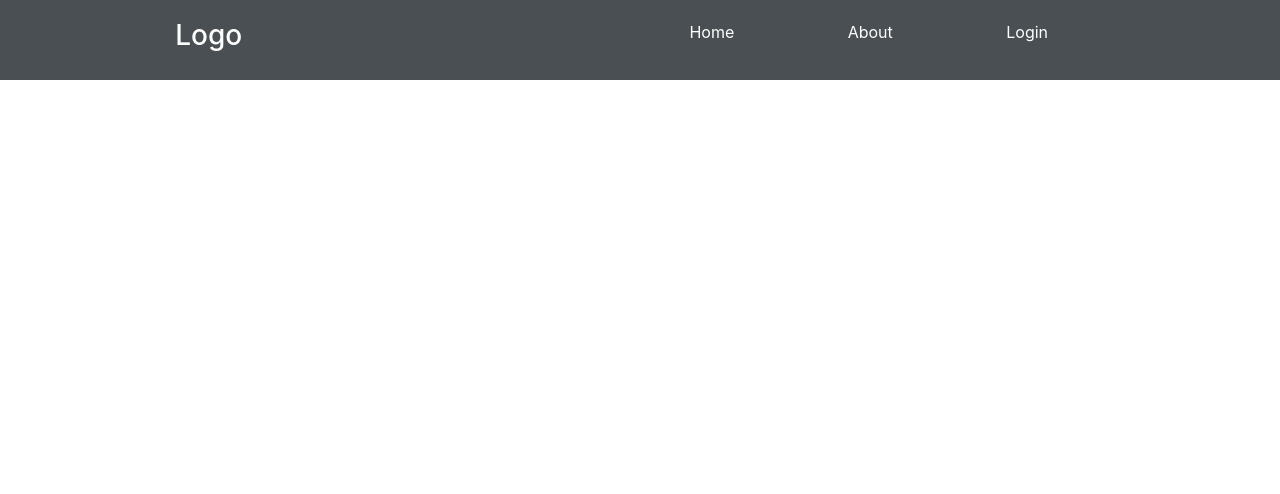
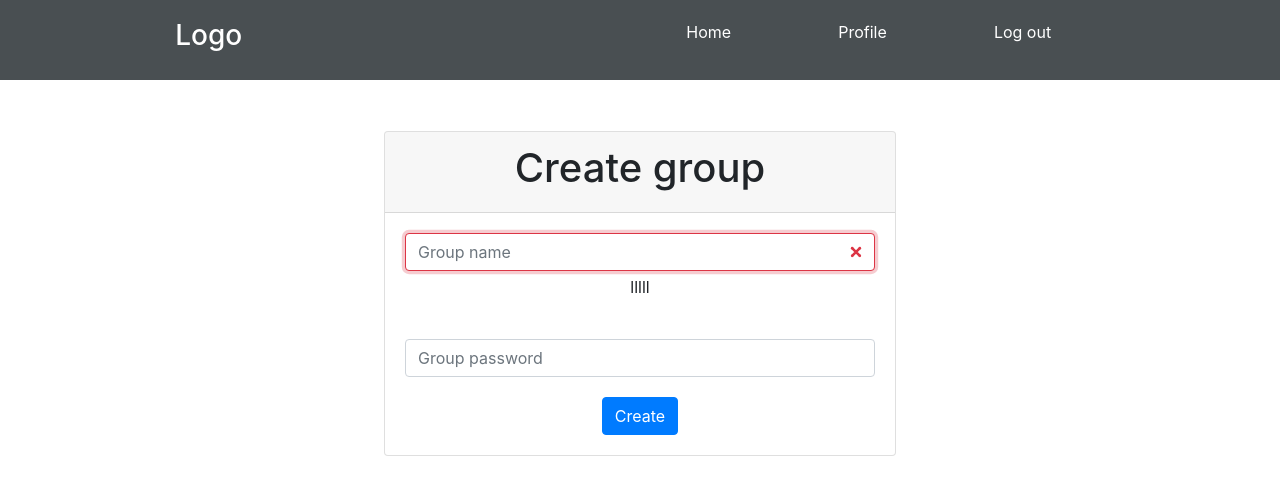
Before and after one commit to Ritek/PracaReact, a React (Create React App) app: page /user/creategroup in a window 1280 px wide. Shown: the top 494 px of the page. Built offline with nearby package versions, Linux system fonts and the light colour scheme; sample sign-in values are in the browser's storage.

Commit message:
users can create group and join them

```diff
--- a/src/App.js
+++ b/src/App.js
@@ -13,6 +13,12 @@ import RegConf from './components/RegConf';
 import UserDashboard from './components/UserDashboard';
 import ProtectedRoute from './components/ProtectedRoute';
 import checkToken from './components/checkLoginStatus';
+
+// teacher
+import CreateGroup from './components/teacher/CreateGroup';
+
+// student
+import JoinGroup from './components/student/JoinGroup';
 
 function App() {
   const [isLoggedIn, setIsLoggedIn] = useState(false);
@@ -35,9 +41,19 @@ function App() {
             <Route path="/register" component={Register}/>
             <Route path="/confirmation" component={RegConf}/>
 
-            <ProtectedRoute path="/user" exact component={(props) => <UserDashboard {...props} value={isLoggedIn} /> } />
 
             <Route path="/login" component={(props) => <Login {...props} value={setIsLoggedIn} /> }/>
+
+            {/* protected routes */}
+            <ProtectedRoute path="/user" exact component={(props) => <UserDashboard {...props}  value={isLoggedIn} /> } />
+
+            {/* teacher routes */}
+            <ProtectedRoute path="/user/creategroup" exact component={(props) => <CreateGroup {...props}  value={isLoggedIn} /> } />
+
+            {/* student routes */}
+            <ProtectedRoute path="/user/joingroup" exact component={(props) => <JoinGroup {...props}  value={isLoggedIn} /> } />
+
+
           </Switch>
         </div>
       </div>
--- a/src/components/Home.js
+++ b/src/components/Home.js
@@ -1,5 +1,6 @@
 import React, {useContext} from 'react';
 import '../App.css';
+import {BrowserRouter as Router, Redirect} from 'react-router-dom';
 
 function About() {
 
--- a/src/components/Login.js
+++ b/src/components/Login.js
@@ -18,10 +18,6 @@ function Login(props) {
         password: "",
     });
 
-    useEffect(() => {
-        //console.log('State changed');
-    }, [setLogin])
-
     const [serverError, setServerError] = useState({msg: ""});
 
     const clearInputs = () => {
@@ -41,10 +37,12 @@ function Login(props) {
 
         Axios.post('http://localhost:5000/api/user/login', input).then(res => {
             console.log(res.data);
+
+            sessionStorage.setItem('token', res.data.token);
+            sessionStorage.setItem('refreshToken', res.data.refreshToken);
+
             setServerError({msg: "ok"});
 
-            localStorage.setItem('token', res.data.token);
-            localStorage.setItem('refreshToken', res.data.refreshToken);
             setLogin(true);
         }).catch(error => {
             setServerError({msg: "Could not log in. Wrong email or password"});
@@ -55,7 +53,7 @@ function Login(props) {
     return (
     <div>
         {serverError.msg === "ok" &&
-            <Redirect to='/' />
+            <Redirect to='/user' />
         }
 
         {serverError.msg !== "" && serverError.msg !== "ok" &&
--- a/src/components/Nav.js
+++ b/src/components/Nav.js
@@ -15,8 +15,8 @@ function Nav(props) {
 
     const handleLogOut = () => {
         setLogin(false);
-        localStorage.removeItem('token');
-        localStorage.removeItem('refreshToken');
+        sessionStorage.removeItem('token');
+        sessionStorage.removeItem('refreshToken');
     }
 
     if (login === false) {
--- a/src/components/ProtectedRoute.js
+++ b/src/components/ProtectedRoute.js
@@ -7,6 +7,7 @@ const ProtectedRoute = ({ component: Component, ...rest}) => (
         checkToken() ? (
             <Component {...props} />
         ) : (
+            console.log("can't let you in"),
             <Redirect to={{
                 pathname: '/login',
                 state: {from: props.location}
--- a/src/components/Register.js
+++ b/src/components/Register.js
@@ -8,7 +8,7 @@ import validate from './validateRegister';
 
 function Register() {
 
-    //const focusInput = useRef(null);
+    const focusInput = useRef(null);
 
     const cardStyle = {
         marginLeft: 'auto',
@@ -17,9 +17,9 @@ function Register() {
         minWidth: '300px',
     }
 
-    /* useEffect(() => {
+    useEffect(() => {
         focusInput.current.focus();
-    }, []) */
+    }, []);
 
     const { values, handleChange, handleSubmit, errors, handleServerError, serverError, clearForm, blockSubmit } = useForm(submit, validate);
 
@@ -54,7 +54,7 @@ function Register() {
             </div>
             <form className="card-body">
                 <p className="font-italic">Login will only be used for greetings. You do not have to give one now.</p>
-                <input /* ref={focusInput} */ type="text" className={"form-control"} placeholder="Enter your login" name="login" value={values.login} onChange={e => handleChange(e)}></input><br />
+                <input ref={focusInput} type="text" className={"form-control"} placeholder="Enter your login" name="login" value={values.login} onChange={e => handleChange(e)}></input><br />
                 <br />
 
                 <input type="text" className={errors.email ? "form-control is-invalid": "form-control"} placeholder="Enter your email" name="email" value={values.email} onChange={e => handleChange(e)}></input><br />
--- a/src/components/UserDashboard.js
+++ b/src/components/UserDashboard.js
@@ -1,15 +1,32 @@
-import React, {useState, useEffect} from 'react'
+import React, {useState, useEffect} from 'react';
+import {BrowserRouter as Router, Switch, Route, Link} from 'react-router-dom';
 
 function UserDashboard() {
+    const colStyle = {
+        height: '200px',
+        backgroundColor: 'blue',
+        padding: '5px',
+    }
+
     return (
         <div>
             <p>Your dashbord</p>
+            <Link to='/user/creategroup'>Create group</Link><br />
+            <Link to='/user/joingroup'>Join group</Link>
 
             <div className="row">
-                <div className="col">
+                <div className="col-sm-6">
+                    <div className='rounded' style={colStyle}>Create a group</div>
+                </div>
+                <div className="col-sm-6">
+                    <div className='rounded' style={colStyle}>Menage groups</div>
+                </div>
+            </div>
+            <div className="row">
+                <div className="col-sm-6 card">
                     1 of 2
                 </div>
-                <div className="col">
+                <div className="col-sm-6 card">
                     2 of 2
                 </div>
             </div>
--- a/src/components/checkLoginStatus.js
+++ b/src/components/checkLoginStatus.js
@@ -4,7 +4,7 @@ import Axios from 'axios';
 const getNewToken = (refToken) => {
     Axios.post('http://localhost:5000/api/user/checkRefreshToken', refToken).then(res => {
         console.log(res.data);
-        localStorage.setItem('token', res.data);
+        sessionStorage.setItem('token', res.data);
     }).catch(error => {
         console.log(error);
     });
@@ -24,20 +24,23 @@ const checkExpired = (token) => {
 }
 
 export default function checkLoginStatus() {
-    const token = localStorage.getItem('token');
-    const refreshToken = localStorage.getItem('refreshToken');
+    const token = sessionStorage.getItem('token');
+    const refreshToken = sessionStorage.getItem('refreshToken');
 
+    // if returns false protected route won't let you in
     if (!token || !refreshToken) {
-        console.log('before false');
+        console.log('no tokens');
         return false;
     } else {
         if (!checkExpired(token)) return true;
         else {
             if (!checkExpired(refreshToken)) {
+                console.log('refresh token still works');
                 getNewToken(refreshToken);
                 return true;
             } else {
-                localStorage.clear();
+                console.log('refreshToken ran out');
+                sessionStorage.clear();
                 return false;
             }
         }
--- /dev/null
+++ b/src/components/student/JoinGroup.js
@@ -0,0 +1,75 @@
+import React, {useState, useEffect} from 'react'
+import Axios from 'axios';
+import decode from 'jwt-decode';
+
+function JoinGroup() {
+
+    const cardStyle = {
+        marginLeft: 'auto',
+        marginRight: 'auto',
+        width: '40vw',
+        minWidth: '300px',
+    }
+
+    const [values, setValues] = useState({userId: "", name: "", password: ""});
+    const [message, setMessage] = useState({status: "", msg: ""});
+
+    useEffect(() => {
+        //focusInput.current.focus();
+
+        try {
+            const {id} = decode(sessionStorage.getItem('token'));
+            console.log("effect id:", id);
+            setValues({...values, userId: id});
+        } catch(error) {
+            console.log(error);
+        }
+    }, []);
+
+    const handleChange = (event) => {
+        setValues({...values, [event.target.name]: event.target.value})
+    }
+
+    const onSubmit = (event) => {
+        event.preventDefault();
+
+        if (values.name !== "" && values.password !== "") {
+            Axios.post('http://localhost:5000/api/groups/joingroup', values).then(res => {
+                console.log(res.data);
+                if (res.data === "Joined the group") {
+                    setMessage({status: "ok", msg: "You have succesfuly joined the group"});
+                }
+            }).catch(error => {
+                console.log(error);
+            });
+        } else {
+            console.log("Please enter data");
+        }
+    }
+
+    return (
+        <div>
+            {message.status === "ok" &&
+                <div className="alert alert-success" style={cardStyle}>
+                    <p>{message.msg}</p>
+                </div>
+            }
+
+            <form className="card" style={cardStyle}>
+                <div className="card-header">
+                    <h1>Join group</h1>
+                </div>
+                <div className="card-body">
+                    <input type="text" className="form-control" name="name" value={values.name} onChange={e => handleChange(e)} placeholder="Group name" required/>
+                    <br />
+                    <input type="text" className="form-control" name="password" value={values.password} onChange={e => handleChange(e)} placeholder="Group password" required/>
+                    <br />
+                    <br />
+                    <button type="submit" className="btn btn-primary" onClick={e => onSubmit(e)}>Join</button>
+                </div>
+            </form>
+        </div>
+    )
+}
+
+export default JoinGroup
--- /dev/null
+++ b/src/components/teacher/CreateGroup.js
@@ -0,0 +1,78 @@
+import React, {useState, useRef, useEffect} from 'react'
+import Axios from 'axios';
+import decode from 'jwt-decode';
+
+function CreateGroup() {
+    const focusInput = useRef(null);
+
+    const cardStyle = {
+        marginLeft: 'auto',
+        marginRight: 'auto',
+        width: '40vw',
+        minWidth: '300px',
+    }
+
+    const [inputs, setInputs] = useState({userId: "", name: "", password: ""});
+
+    useEffect(() => {
+        focusInput.current.focus();
+
+        try {
+            const {id} = decode(sessionStorage.getItem('token'));
+            setInputs({...inputs, userId: id});
+        } catch(error) {
+            console.log(error);
+        }
+    }, []);
+
+    const onSubmit = (event) => {
+        event.preventDefault();
+        console.log(inputs);
+        console.log("userId:", inputs.userId);
+
+        const newGroup = {
+            id: inputs.userId,
+            name: inputs.name,
+            password: inputs.password,
+        }
+
+        console.log(newGroup);
+
+        Axios.post('http://localhost:5000/api/groups/creategroup', newGroup).then(res => {
+            console.log(res.data);
+        }).catch(error => {
+            console.log(error);
+        });
+    }
+
+    const handleChange = (event) => {
+        setInputs({...inputs, [event.target.name]: event.target.value});
+    }
+
+    return (
+        <div>
+            <div className="card" style={cardStyle}>
+                <div className="card-header">
+                    <h1>Create group</h1>
+                </div>
+                <form className="card-body">
+
+                    <input ref={focusInput} type="text" className="form-control is-invalid" name="name" value={inputs.name} onChange={e => handleChange(e)} placeholder="Group name" required/>
+                    <br/>
+                    <p>lllll</p>
+
+                    <br/>
+
+                    <input type="text" className="form-control" name="password" value={inputs.password} onChange={e => handleChange(e)} placeholder="Group password" required/>
+                    <br/>
+                    <p></p>
+
+                    <button type="submit" className="btn btn-primary" onClick={e => onSubmit(e)}>Create</button>
+
+                </form>
+            </div>
+        </div>
+    )
+}
+
+export default CreateGroup
```
